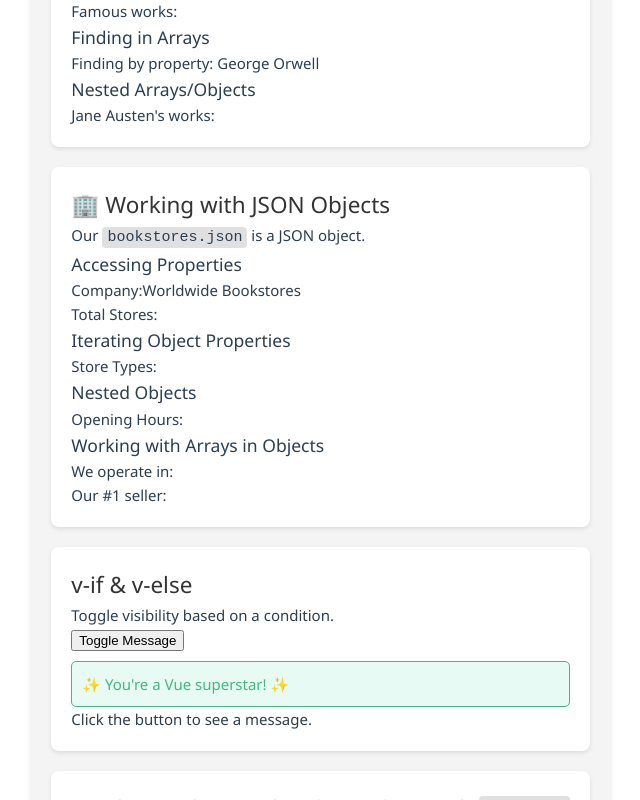
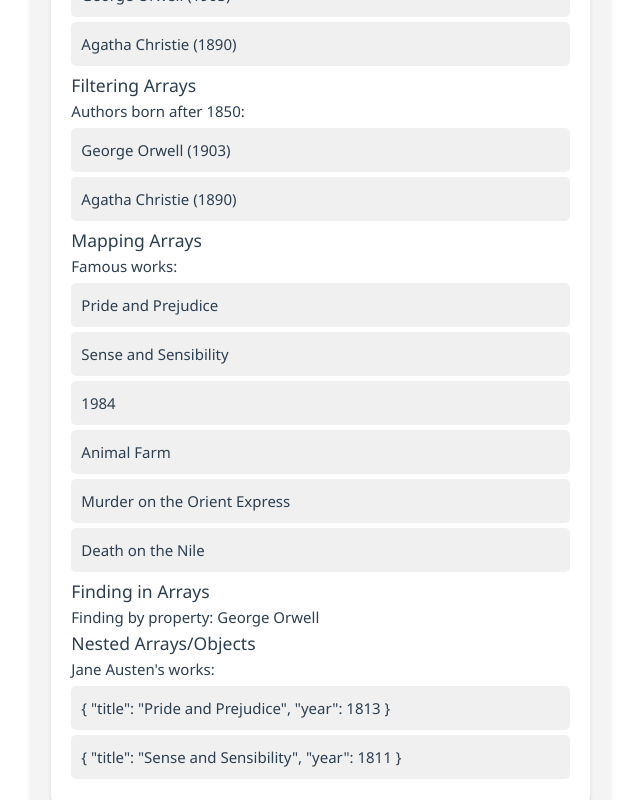
Before and after one commit to yzha0953/fit5032, a Vue app: page / in a window 1280 px wide. Shown: the part 260-1060 px from the top of the page, without its empty margins (30-670 px from the left). Built offline with nearby package versions, Linux system fonts and the light colour scheme.

Commit message:
finished activity 1-6

```diff
--- a/src/components/JSON.vue
+++ b/src/components/JSON.vue
@@ -10,18 +10,30 @@
       <h3>Iterating through Arrays</h3>
       <!-- Activity 6: Render a list containing author names and their birth years. Hint: Make use of the v-for directive to iterate through the array of authors. -->
       <!-- TODO: CODE TO RENDER LIST OF AUTHORS HERE -->
-
+      <ul>
+        <li v-for="author in authors" :key="author.id">
+          {{ author.name }} ({{ author.birthYear }})
+        </li>
+      </ul>
 
       <h3>Filtering Arrays</h3>
       <!-- Activity 7: Render a list containing authors born after 1850. Hint: Make use of the v-for directive to iterate through the array of authors that you have filtered out. -->
       <p>Authors born after 1850:</p>
       <!-- TODO: CODE TO RENDER LIST OF AUTHORS HERE -->
+      <ul>
+        <li v-for="author in modernAuthors" :key="author.id">
+          {{ author.name }} ({{ author.birthYear }})
+        </li>
+      </ul>
 
       <h3>Mapping Arrays</h3>
       <p>Famous works:</p>
       <ul>
         <!-- Activity 8: Render a list of all famous works. Hint: Use the v-for directive to iterate through the array of authors that you have filtered out. -->
         <!-- TODO: CODE TO RENDER LIST OF FAMOUS WORKS HERE -->
+        <li v-for="work in allFamousWorks" :key="work">
+          {{ work }}
+        </li>
       </ul>
 
       <h3>Finding in Arrays</h3>
@@ -31,6 +43,11 @@
       <p>{{ austen?.name }}'s works:</p>
       <!-- Activity 9: Render a list of Austen's works. Hint: Use the v-for directive to iterate through the array of authors that you have filtered out. -->
       <!-- TODO: CODE TO RENDER LIST OF AUSTEN'S WORKS HERE -->
+      <ul>
+        <li v-for=" austenWork in austen.famousWorks" :key="austenWork">
+          {{ austenWork }}
+        </li>
+      </ul>
     </section>
 
     <section class="lab-section">
@@ -41,13 +58,16 @@
       <p>
         Company:{{ bookstores.name }}
         <!-- Activity 9a: Get the company name from the bookstores object. -->
+
         <!-- TODO: CODE TO GET COMPANY NAME HERE -->
+
       </p>
 
       <p>
-        Total Stores:
+        Total Stores:{{ bookstores.totalStores }}
         <!-- Activity 9b: Get the total number of stores from the bookstores object. -->
         <!-- TODO: CODE TO GET TOTAL STORES HERE -->
+
       </p>
 
       <h3>Iterating Object Properties</h3>
@@ -97,13 +117,13 @@
 // Activity 2: Get authors born after 1850
 const modernAuthors = computed(() => {
   // TODO: CODE TO FILTER ARRAY OF AUTHORS HERE
-  return authors.filter((author) => author.birthYear > 1850)
+  return authors.filter(author => author.birthYear > 1850)
 })
 
 // Activity 3: Get all famous works
 const allFamousWorks = computed(() => {
   // TODO: CODE TO GET ALL FAMOUS WORKS HERE
-  return authors.flatMap((author) => author.famousWorks.map((work) => work.title))
+  return authors.flatMap(author => author.famousWorks.map((work) => work.title))
 })
 
 // Activity 4: Find author by name
```
